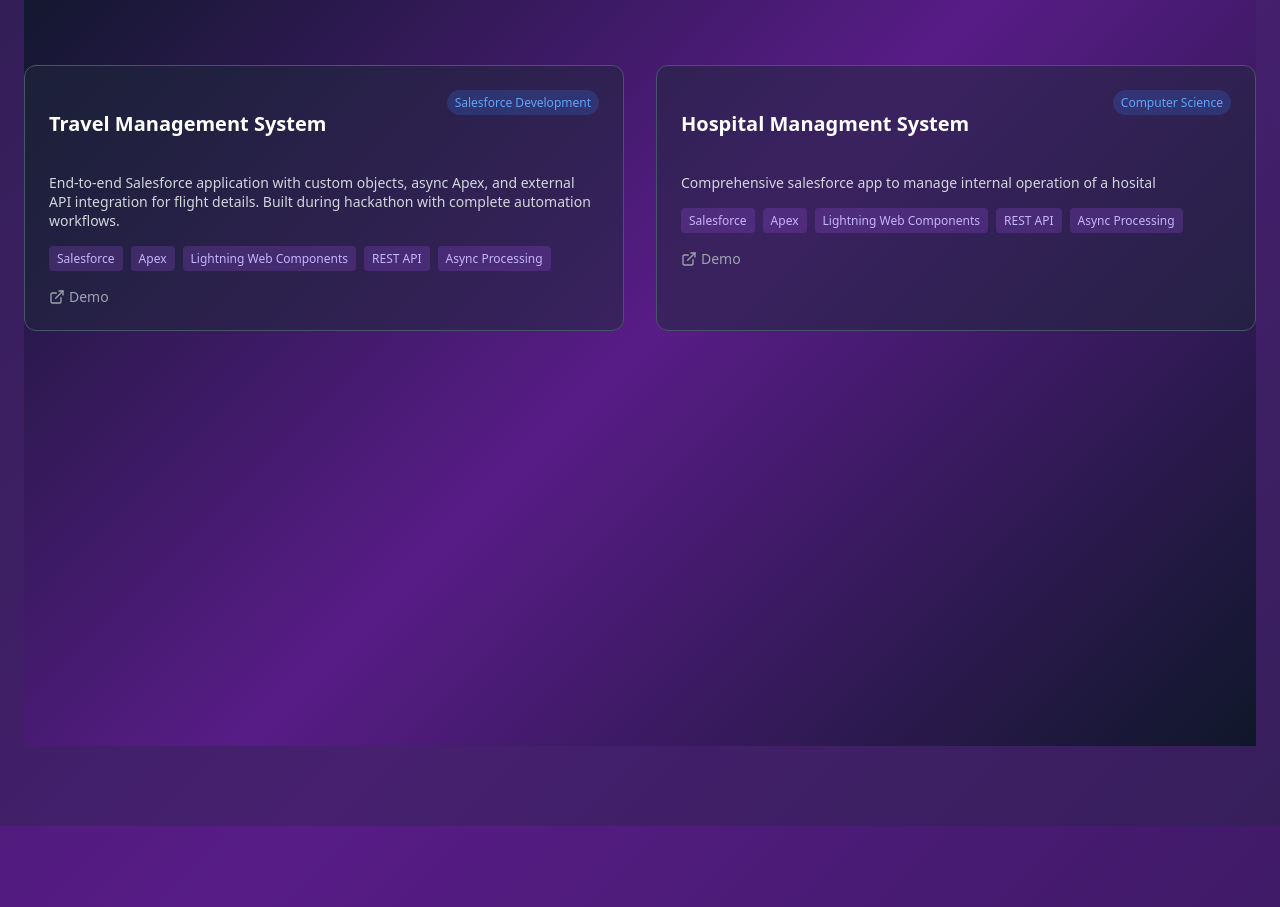
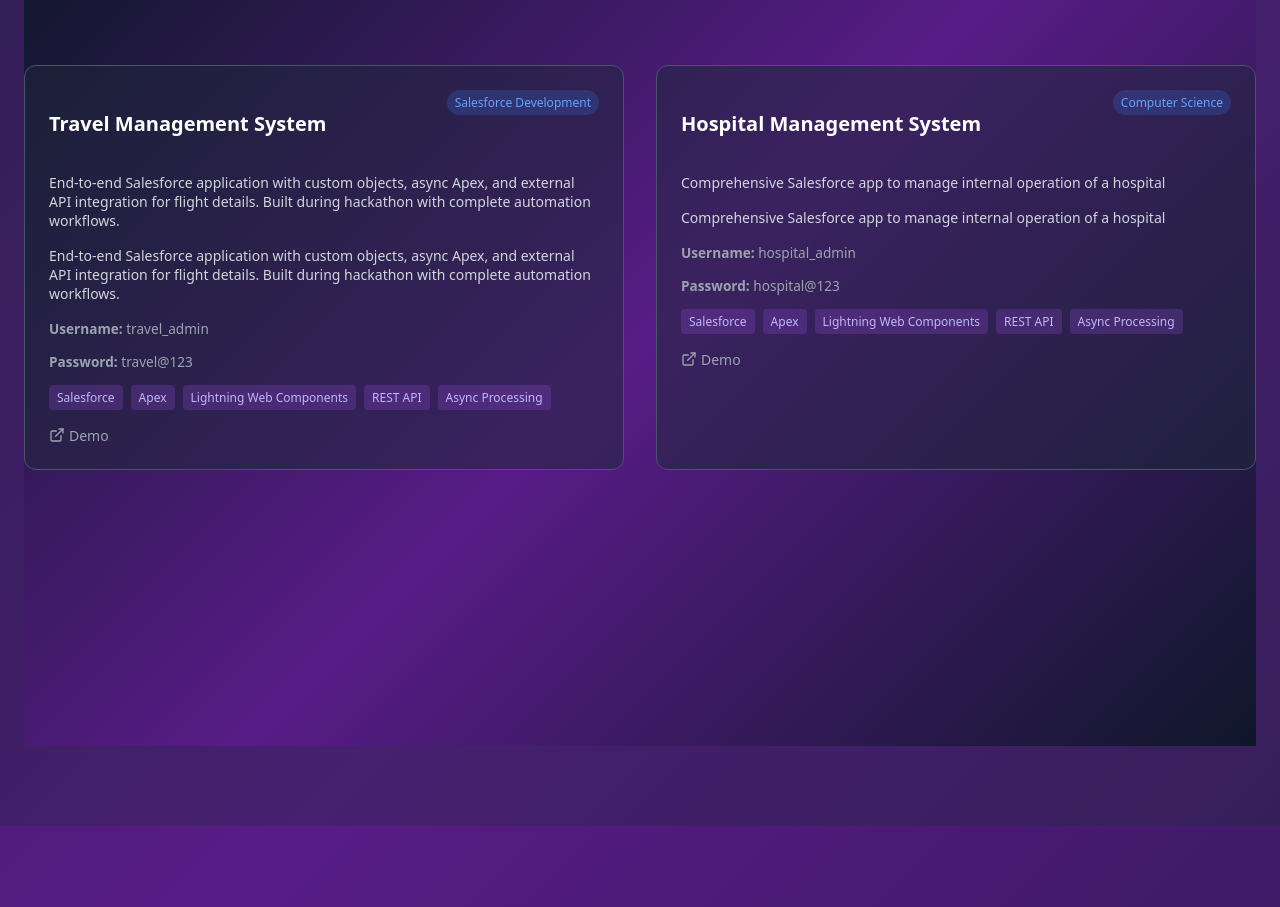
Before and after one commit to Naveens-tech-projects/react_portfolio, a React (Create React App) app: page / in a window 1280 px wide. Shown: the part 1960-2867 px from the top of the page. Built offline with nearby package versions, Linux system fonts and the light colour scheme.

Commit message:
Update App.js

```diff
--- a/src/App.js
+++ b/src/App.js
@@ -19,16 +19,19 @@
     description: "End-to-end Salesforce application with custom objects, async Apex, and external API integration for flight details. Built during hackathon with complete automation workflows.",
     tech: ["Salesforce", "Apex", "Lightning Web Components", "REST API", "Async Processing"],
     demo: "https://brave-koala-adftk0-dev-ed.trailblaze.my.site.com/WanderRoasterLwc/s/",
-      type: "Salesforce Development"
+    type: "Salesforce Development",
+    username: "travel_admin",
+    password: "travel@123"
   },
-
   {
-      title: "Hospital Managment System",
-      description: "Comprehensive salesforce app to manage internal operation of a hosital",
+    title: "Hospital Management System",
+    description: "Comprehensive Salesforce app to manage internal operation of a hospital",
     tech: ["Salesforce", "Apex", "Lightning Web Components", "REST API", "Async Processing"],
     github: "#",
     demo: "https://brave-koala-adftk0-dev-ed.trailblaze.my.site.com/WanderRoasterLwc/s/",
-      type: "Computer Science"
+    type: "Computer Science",
+    username: "hospital_admin",
+    password: "hospital@123"
   }
 ];
 
@@ -457,6 +460,13 @@
                   <span style={styles.badge}>{project.type}</span>
                 </div>
                 <p style={styles.cardDescription}>{project.description}</p>
+                <p style={styles.cardDescription}>{project.description}</p>
+                <p style={{color: '#9ca3af', fontSize: '0.85rem', marginBottom: '0.5rem'}}>
+                  <strong>Username:</strong> {project.username}
+                </p>
+                <p style={{color: '#9ca3af', fontSize: '0.85rem'}}>
+                  <strong>Password:</strong> {project.password}
+                </p>
                 <div style={styles.techTags}>
                   {project.tech.map((tech, techIndex) => (
                     <span key={techIndex} style={styles.techTag}>{tech}</span>
```
Lines whose indentation alone changed are shown as unchanged.
